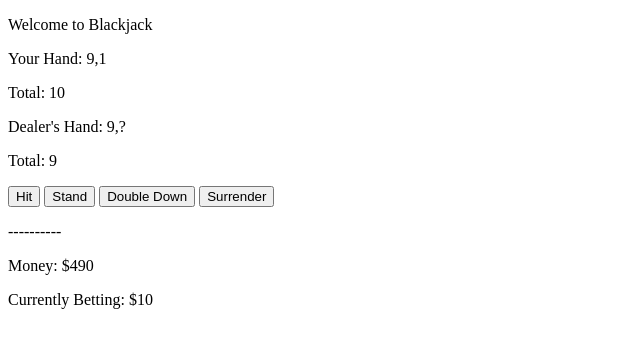
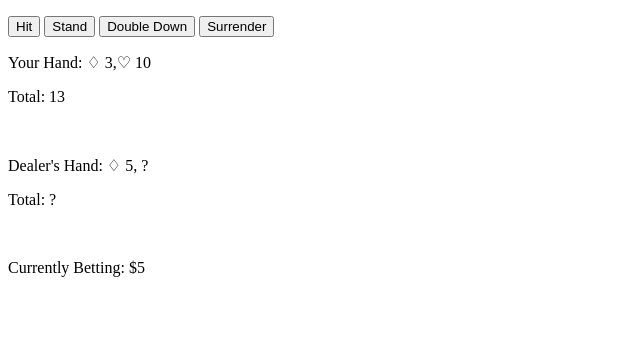
Before and after one commit to charleytran2001/blackjack, a plain HTML site: page index.html in a window 1280 px wide. Both pictures are taken after a click on the button "Start". Shown: the whole page, without its empty margins (0-640 px from the left). Drawn offline with Linux system fonts and the light colour scheme.

Commit message:
Redone the code
Recreated the blackjack game with a new card generator

```diff
--- a/index.html
+++ b/index.html
@@ -1,28 +1,43 @@
 <!DOCTYPE html>
 <html>
+
 <head>
     <meta charset="utf-8">
     <meta name="viewport" content="width=device-width">
     <title>Blackjack</title>
 </head>
+
 <body>
-  <p id="status">Welcome to Blackjack</p>
-  <p id="user_hand"><p>
-  <p id="user_hand_total"><p>
-  <p id="dealer_hand"><p>
-  <p id="dealer_hand_total"><p>
+    <!-- Start & Continue -->
+    <button id="start" onclick="reset()">Start</button>
+    <button id="continue" onclick="bettingScreen()" hidden>Continue</button>
+
+    <!-- Betting Screen Buttons -->
+    <p id="money"></p>
+    <p id="betOutput"></p>
+    <input type="range" min="5" value="5" step="5" id="bet">
+
+    <p id="gameover"></p>
+
+    <!-- Game Buttons -->
     <button id="hit" onclick="hit()" hidden>Hit</button>
     <button id="stand" onclick="stand()" hidden>Stand</button>
-  <button id="start" onclick="start()">Start</button>
     <button id="double" onclick="double()" hidden>Double Down</button>
     <button id="surrender" onclick="surrender()" hidden>Surrender</button>
-  <p>----------</p>
-  <p id="money"></p>
-  <p id="currentBetOutput" hidden>Currently Betting: $0</p>
-  <p id="betOutput">Bet:</p>
-  <input type="range" min="10" value="10" step="5" id="bet">
-  <p id="gameover"></p>
+    <p id="userHand"></p>
+    <!-- <p id="userHardHandTotal"></p> -->
+    <!-- <p id="userSoftHandTotal"></p> -->
+    <p id="userComparisonTotal"></p>
+    <br>
+    <p id="dealerHand"></p>
+    <!-- <p id="dealerHardHandTotal"></p> -->
+    <!-- <p id="dealerSoftHandTotal"></p> -->
+    <p id="dealerComparisonTotal"></p>
+    <br>
+    <p id="currentBetOutput" hidden></p>
+    <p id="status"></p>
 
     <script src="script.js"></script>
 </body>
+
 </html>
--- a/script.js
+++ b/script.js
@@ -1,246 +1,219 @@
 // Variables
-var money = 500;
+var money = 50;
 var currentBet = 0;
-var user_hand_total;
-var user_hand;
-var dealer_hand_total;
-var dealer_hand;
-var user_card_counter;
-var dealer_card_counter;
 
-// Betting code
-document.getElementById("money").innerHTML = "Money: $" + money;
-document.getElementById("betOutput").innerHTML = "Bet: $" + bet.value;
+var deck;
+var cardsInDeck;
 
-bet.oninput = function() {
-  document.getElementById("betOutput").innerHTML = "Bet: $" + this.value;
+var userHand;
+var userSoftHandTotal;
+var userHardHandTotal;
+var userComparisonTotal;
+var userCardCounter;
+
+var dealerHand;
+var dealerSoftHandTotal;
+var dealerHardHandTotal;
+var dealerComparisonTotal;
+var dealerCardCounter;
+
+// Card Generator
+function newDeck() {
+    var suit = ["♠", "♡", "♣", "♢"];
+    var face = ["A", 2, 3, 4, 5, 6, 7, 8, 9, 10, "J", "Q", "K"];
+    var cardCounter = 0;
+
+    for (var i = 0; i < suit.length; i++) {
+        for (var j = 0; j < face.length; j++) {
+            var card = {
+                suit: suit[i],
+                face: face[j]
+            }
+            deck[cardCounter] = card;
+            cardCounter++;
+        }
+    }
 }
 
-document.getElementById("bet").max = money;
-
-function start() {
-  // Reset Variables
-  user_hand_total = 0;
-  user_hand = [];
-  dealer_hand_total = 0;
-  dealer_hand = [];
-  charlie_counter = 0;
-  user_card_counter = 0;
-  dealer_card_counter = 0;
-
-  document.getElementById("status").innerHTML = "Welcome to Blackjack";
-
-  // Bet
-  currentBet = document.getElementById("bet").value;
-  money -= currentBet;
-  document.getElementById("money").innerHTML = "Money: $" + money;
-  document.getElementById("currentBetOutput").innerHTML = "Currently Betting: $" + currentBet;
-
-  starting_hand();
+// Generates random card for user's hand
+function hit() {
+    var userRandom = Math.floor(Math.random() * cardsInDeck);
+    var cardValue = deck[userRandom].face;
+    if (cardValue === "A") {
+        userHand[userCardCounter] = deck[userRandom].suit + " " + deck[userRandom].face;
+        userSoftHandTotal += 11;
+        userHardHandTotal += 1;
+        deck.splice(userRandom, 1);
+    } else if (cardValue === "J" || cardValue === "Q" || cardValue === "K") {
+        userHand[userCardCounter] = deck[userRandom].suit + " " + deck[userRandom].face;
+        userSoftHandTotal += 10;
+        userHardHandTotal += 10;
+        deck.splice(userRandom, 1);
+    } else {
+        userHand[userCardCounter] = deck[userRandom].suit + " " + deck[userRandom].face;
+        userSoftHandTotal += cardValue;
+        userHardHandTotal += cardValue;
+        deck.splice(userRandom, 1);
     }
 
-function starting_hand() {
-  // Hides buttons
-  document.getElementById("hit").hidden = false;
-  document.getElementById("stand").hidden = false;
-  document.getElementById("double").hidden = false;
-  document.getElementById("surrender").hidden = false;
-  document.getElementById("start").hidden = true;
-  document.getElementById("currentBetOutput").hidden = false;
-  document.getElementById("betOutput").hidden = true;
-  document.getElementById("bet").hidden = true;
-
-  // Disables double down if user doesn't have enough money
-  if(money < currentBet) {
+    // Disables surrender and double down if card count goes over 2
+    if (userCardCounter > 2) {
+        document.getElementById("surrender").disabled = true;
         document.getElementById("double").disabled = true;
     }
 
-  // User's starting hand
-  while(user_card_counter < 2) {
-    hit();
+    // User Comparison
+    userComparisonTotal = userSoftHandTotal;
+    if (userSoftHandTotal > 21) {
+        userComparisonTotal = userHardHandTotal;
     }
 
-  // Dealer's starting hand
-  while(dealer_card_counter < 2) {
-    dealer();
-  }
+    // Counters
+    userCardCounter++;
+    cardsInDeck--;
 
-  // Hides dealer's second card
-  document.getElementById("dealer_hand").innerHTML = "Dealer's Hand: " + dealer_hand[0] + ",?";
-  document.getElementById("dealer_hand_total").innerHTML = "Total: " + dealer_hand[0];
+    document.getElementById("userHand").innerHTML = "Your Hand: " + userHand;
+    // document.getElementById("userHardHandTotal").innerHTML = "Total: " + userHardHandTotal;
+    // document.getElementById("userSoftHandTotal").innerHTML = "Soft Total: " + userSoftHandTotal;
+    document.getElementById("userComparisonTotal").innerHTML = "Total: " + userComparisonTotal;
 
-//   if(dealer_hand[0] === (10 || 11)) {
-//     document.getElementById("insurance").disabled = false;
-//   }
-
-}
-
-function dealer() {
-  // Generates dealer's hand
-  var dealer_random = Math.floor(Math.random() * 10 + 1);
-  dealer_hand_total += dealer_random;
-  dealer_hand[dealer_card_counter] = dealer_random;
-
-  // Debug
-//   dealer_hand = [10,11];
-//   dealer_hand_total = 20;
-//   user_card_counter = 2;
-
-  document.getElementById("dealer_hand").innerHTML = "Dealer's Hand: " + dealer_hand;
-  document.getElementById("dealer_hand_total").innerHTML = "Total: " + dealer_hand_total;
-
-  // Counter
-  dealer_card_counter++;
-}
-
-function dealerReveal() {
-  // Runs until dealer's hand is 17 or more
-  while(dealer_hand_total < 17) {
-    dealer();
-  }
-
-  // Reveals dealer's second card if over 17
-  if(dealer_hand_total >= 17) {
-    document.getElementById("dealer_hand").innerHTML = "Dealer's Hand: " + dealer_hand;
-    document.getElementById("dealer_hand_total").innerHTML = "Total: " + dealer_hand_total;
-  }
-
-}
-
-function hit() {
-  // Disables surrender
-  if(user_card_counter >= 2) {
-    document.getElementById("surrender").disabled = true;
-  }
-
-  // Generates random number for user's hand
-  var user_random = Math.floor(Math.random() * 10 + 1);
-  user_hand_total += user_random;
-  user_hand[user_card_counter] = user_random;
-
-  // Debug
-//   user_hand = [10,10,1];
-//   user_hand_total = 21;
-//   user_card_counter = 3;
-
-  document.getElementById("user_hand").innerHTML = "Your Hand: " + user_hand;
-  document.getElementById("user_hand_total").innerHTML = "Total: " + user_hand_total;
-
-  // Counters
-  user_card_counter++;
-
-  // Checks for 21
-  if(user_hand_total === 21) {
-    stand();
-  }
+    // // Checks for 21
+    // if (user_hand_total === 21) {
+    //   stand();
+    // }
 
     // Checks for bust
-  if(user_hand_total > 21) {
+    if (userComparisonTotal > 21) {
         stand();
     }
 
     // Checks for Charlie
-  if(user_card_counter === 6 && user_hand_total <= 21) {
+    if (userCardCounter === 6 && userComparisonTotal <= 21) {
         stand();
     }
 
 }
 
+// Generates dealer's hand
+function dealerHit() {
+    var dealerRandom = Math.floor(Math.random() * cardsInDeck);
+    var cardValue = deck[dealerRandom].face;
+
+    if (cardValue === "A") {
+        dealerHand[dealerCardCounter] = deck[dealerRandom].suit + " " + deck[dealerRandom].face;
+        dealerSoftHandTotal += 11;
+        dealerHardHandTotal += 1;
+        deck.splice(dealerRandom, 1);
+    } else if (cardValue === "J" || cardValue === "Q" || cardValue === "K") {
+        dealerHand[dealerCardCounter] = deck[dealerRandom].suit + " " + deck[dealerRandom].face;
+        dealerSoftHandTotal += 10;
+        dealerHardHandTotal += 10;
+        deck.splice(dealerRandom, 1);
+    } else {
+        dealerHand[dealerCardCounter] = deck[dealerRandom].suit + " " + deck[dealerRandom].face;
+        dealerSoftHandTotal += cardValue;
+        dealerHardHandTotal += cardValue;
+        deck.splice(dealerRandom, 1);
+    }
+
+    // Dealer Comparison
+    dealerComparisonTotal = dealerSoftHandTotal;
+    if (dealerSoftHandTotal > 21) {
+        dealerComparisonTotal = dealerHardHandTotal;
+    }
+
+    // Counter
+    dealerCardCounter++;
+    cardsInDeck--;
+
+    // document.getElementById("dealerHardHandTotal").innerHTML = "Total: " + dealerHardHandTotal;
+    // document.getElementById("dealerSoftHandTotal").innerHTML = "Soft Total: " + dealerSoftHandTotal;
+    document.getElementById("dealerComparisonTotal").innerHTML = "Total: ?";
+}
+
+// Stand Function
 function stand() {
+    document.getElementById("hit").hidden = true;
+    document.getElementById("stand").hidden = true;
+    document.getElementById("surrender").hidden = true;
+    document.getElementById("double").hidden = true;
+    document.getElementById("continue").hidden = false;
+    document.getElementById("currentBetOutput").hidden = true;
+
+    // Runs until dealer's hand is 17 or more
+    while (dealerComparisonTotal < 17) {
+        dealerHit();
+    }
+
+    // Reveals dealer's second card if over 17
+    if (dealerComparisonTotal >= 17) {
+        document.getElementById("dealerHand").innerHTML = "Dealer's Hand: " + dealerHand;
+        // document.getElementById("dealerHardHandTotal").innerHTML = "Total: " + dealerHardHandTotal;
+        // document.getElementById("dealerSoftHandTotal").innerHTML = "Soft Total: " + dealerSoftHandTotal;
+        document.getElementById("dealerComparisonTotal").innerHTML = "Total: " + dealerComparisonTotal;
+    }
+
     // Checks for Blackjack
-  dealerReveal();
-  if(user_hand_total === 21 && user_card_counter === 2 && dealer_hand_total === 21 && dealer_card_counter === 2) {
+    if (userComparisonTotal === 21 && userCardCounter === 2 && dealerComparisonTotal === 21 && dealerCardCounter === 2) {
         document.getElementById("status").innerHTML = "Double Blackjack: Tie";
         money += currentBet * 1;
         document.getElementById("money").innerHTML = "Money: $" + money;
-    reset();
-  } else if(user_hand_total === 21 && user_card_counter === 2) {
+    } else if (userComparisonTotal === 21 && userCardCounter === 2) {
         document.getElementById("status").innerHTML = "Blackjack: You Win";
         money += currentBet * 2.5;
         document.getElementById("money").innerHTML = "Money: $" + money;
-      reset();
-  } else if(dealer_hand_total === 21 && dealer_card_counter === 2) {
+    } else if (dealerComparisonTotal === 21 && dealerCardCounter === 2) {
         document.getElementById("status").innerHTML = "Dealer Blackjack: You Lose";
-      reset();
 
         // Checks for Charlie
-  } else if(user_card_counter === 6 && user_hand_total <= 21 && dealer_card_counter === 6 && dealer_hand_total <= 21) {
-      if(user_hand_total === dealer_hand_total) {
+    } else if (userCardCounter === 6 && userComparisonTotal <= 21 && dealerCardCounter === 6 && dealerComparisonTotal <= 21) {
+        if (userComparisonTotal === dealerComparisonTotal) {
             document.getElementById("status").innerHTML = "Double 6-Card Charlie: Tie";
             money += currentBet * 1;
             document.getElementById("money").innerHTML = "Money: $" + money;
-        reset();
-      } else if(user_hand_total > dealer_hand_total) {
+        } else if (userComparisonTotal > dealerComparisonTotal) {
             document.getElementById("status").innerHTML = "Double 6-Card Charlie - You Have The Larger Hand: You Win";
             money += currentBet * 2;
             document.getElementById("money").innerHTML = "Money: $" + money;
-        reset();
-      } else if(dealer_hand_total > user_hand_total) {
+        } else if (dealerComparisonTotal > userComparisonTotal) {
             document.getElementById("status").innerHTML = "Double 6-Card Charlie - The Dealer Has The Larger Hand: You Lose";
             document.getElementById("money").innerHTML = "Money: $" + money;
-        reset();
         }
-  } else if(user_card_counter === 6 && user_hand_total <= 21) {
+    } else if (userCardCounter === 6 && userComparisonTotal <= 21) {
         document.getElementById("status").innerHTML = "6-Card Charlie: You Win";
         money += currentBet * 2;
         document.getElementById("money").innerHTML = "Money: $" + money;
-      reset();
-  } else if(dealer_card_counter === 6 && dealer_hand_total <= 21) {
+    } else if (dealerCardCounter === 6 && dealerComparisonTotal <= 21) {
         document.getElementById("status").innerHTML = "Dealer 6-Card Charlie: You Lose";
         document.getElementById("money").innerHTML = "Money: $" + money;
-      reset();
 
         // Checks if user busted
-  } else if(user_hand_total > 21) {
+    } else if (userComparisonTotal > 21) {
         document.getElementById("status").innerHTML = "Bust: You Lose";
-      reset();
 
         // Checks if dealer busted
-  } else if(dealer_hand_total > 21) {
+    } else if (dealerComparisonTotal > 21) {
         document.getElementById("status").innerHTML = "Dealer Bust: You Win";
         money += currentBet * 2;
         document.getElementById("money").innerHTML = "Money: $" + money;
-      reset();
 
         // Checks for victor
-  } else if(user_hand_total > dealer_hand_total) {
+    } else if (userComparisonTotal > dealerComparisonTotal) {
         document.getElementById("status").innerHTML = "You Win";
         money += currentBet * 2;
         document.getElementById("money").innerHTML = "Money: $" + money;
-      reset();
-  } else if(user_hand_total < dealer_hand_total) {
+    } else if (userComparisonTotal < dealerComparisonTotal) {
         document.getElementById("status").innerHTML = "You Lose";
         document.getElementById("money").innerHTML = "Money: $" + money;
-      reset();
     } else {
         document.getElementById("status").innerHTML = "It's a Tie";
         money += currentBet * 1;
         document.getElementById("money").innerHTML = "Money: $" + money;
-    reset();
     }
-
-  // Old Code
-//   // Checks if dealer's hand goes over 21. If so, subtracts one card.
-//   var dealer_remove = dealer_hand[dealer_card_counter - 1];
-//   if(dealer_hand_total > 21) {
-//     dealer_hand_total_bust = dealer_hand_total;
-//     dealer_hand_total -= dealer_remove;
-//     dealer_hand.pop();
-//     document.getElementById("dealer_hand").innerHTML = "Dealer's Hand: " + dealer_hand + " || " + dealer_remove;
-//     document.getElementById("dealer_hand_total").innerHTML = "Total: " + dealer_hand_total + " || " + dealer_hand_total_bust;
-//   }
-
-  // Debug
-//   console.log("Dealer" + dealer_hand);
-//   console.log(dealer_hand_total);
-//   console.log(dealer_card_counter);
-
-//   console.log("User" + user_hand);
-//   console.log(user_hand_total);
-//   console.log(user_card_counter);
 
 }
 
+// Double Down
 function double() {
     // Doubles bet
     money -= currentBet;
@@ -251,35 +224,112 @@ function double() {
     stand();
 }
 
+// Surrender
 function surrender() {
+    document.getElementById("hit").hidden = true;
+    document.getElementById("stand").hidden = true;
+    document.getElementById("surrender").hidden = true;
+    document.getElementById("double").hidden = true;
+    document.getElementById("continue").hidden = false;
+    document.getElementById("currentBetOutput").hidden = true;
     // Lose half the initial wager
-  dealerReveal();
     document.getElementById("status").innerHTML = "Surrendered";
     money += currentBet * 0.5;
     document.getElementById("money").innerHTML = "Money: $" + money;
-  reset();
 }
 
+
+
+// Reset Function
 function reset() {
-  // Resets bet
-  currentBet = 0;
+    // Hides and unhides elements when game starts
+    document.getElementById("start").hidden = true;
+    document.getElementById("betOutput").hidden = true;
+    document.getElementById("bet").hidden = true;
+    document.getElementById("money").hidden = true;
+    document.getElementById("hit").hidden = false;
+    document.getElementById("stand").hidden = false;
+    document.getElementById("surrender").hidden = false;
+    document.getElementById("double").hidden = false;
+    document.getElementById("surrender").disabled = false;
+    document.getElementById("double").disabled = false;
+    document.getElementById("userHand").hidden = false;
+    document.getElementById("userComparisonTotal").hidden = false;
+    document.getElementById("dealerHand").hidden = false;
+    document.getElementById("dealerComparisonTotal").hidden = false;
+    document.getElementById("currentBetOutput").hidden = false;
+    document.getElementById("status").hidden = false;
+    document.getElementById("status").innerHTML = "";
+
+    // Bet
+    currentBet = document.getElementById("bet").value;
+    money -= currentBet;
+    document.getElementById("money").innerHTML = "Money: $" + money;
     document.getElementById("currentBetOutput").innerHTML = "Currently Betting: $" + currentBet;
+
+    // Resets variables
+    // Deck variables
+    deck = [];
+    cardsInDeck = 52;
+
+    // User hand variables
+    userHand = [];
+    userSoftHandTotal = 0;
+    userHardHandTotal = 0;
+    userComparisonTotal = 0;
+    userCardCounter = 0;
+
+    // Dealer hand variables
+    dealerHand = [];
+    dealerSoftHandTotal = 0;
+    dealerHardHandTotal = 0;
+    dealerComparisonTotal = 0;
+    dealerCardCounter = 0;
+
+    // Creates a new deck and hits twice for the user and dealer
+    newDeck();
+    hit();
+    hit();
+    dealerHit();
+    dealerHit();
+
+    // Disables double down if user doesn't have enough money
+    if (money < currentBet) {
+        document.getElementById("double").disabled = true;
+    }
+
+    // Hides dealer's second card
+    document.getElementById("dealerHand").innerHTML = "Dealer's Hand: " + dealerHand[0] + ", ?";
+}
+
+// Starts the game
+bettingScreen();
+
+// Loads betting screen
+function bettingScreen() {
+    document.getElementById("start").hidden = false;
+    document.getElementById("betOutput").hidden = false;
+    document.getElementById("bet").hidden = false;
+    document.getElementById("money").hidden = false;
+    document.getElementById("continue").hidden = true;
+    document.getElementById("userHand").hidden = true;
+    document.getElementById("userComparisonTotal").hidden = true;
+    document.getElementById("dealerHand").hidden = true;
+    document.getElementById("dealerComparisonTotal").hidden = true;
+    document.getElementById("status").hidden = true;
+
+    // Betting code
+    document.getElementById("money").innerHTML = "Money: $" + money;
+    document.getElementById("betOutput").innerHTML = "Bet: $" + bet.value;
+
+    bet.oninput = function () {
+        document.getElementById("betOutput").innerHTML = "Bet: $" + this.value;
+    }
+
     document.getElementById("bet").max = money;
 
-  // Disables/Enables buttons
-  document.getElementById("hit").hidden = true;
-  document.getElementById("stand").hidden = true;
-  document.getElementById("double").hidden = true;
-  document.getElementById("double").disabled = false;
-  document.getElementById("start").hidden = false;
-  document.getElementById("currentBetOutput").hidden = true;
-  document.getElementById("betOutput").hidden = false;
-  document.getElementById("bet").hidden = false;
-  document.getElementById("surrender").hidden = true;
-  document.getElementById("surrender").disabled = false;
-
     // Game over message
-  if(money <= 0) {
+    if (money <= 0) {
         document.getElementById("hit").hidden = true;
         document.getElementById("stand").hidden = true;
         document.getElementById("start").hidden = true;
@@ -291,7 +341,7 @@ function reset() {
         document.getElementById("status").innerHTML = "You ran out of money";
 
         var deathmessage = Math.floor(Math.random() * 5 + 1);
-    switch(deathmessage) {
+        switch (deathmessage) {
             case 1:
                 document.getElementById("gameover").innerHTML = "Ashamed of yourself, you went home and commited toaster bath. You died. THE END";
                 break;
```
Lines whose indentation alone changed are shown as unchanged.
